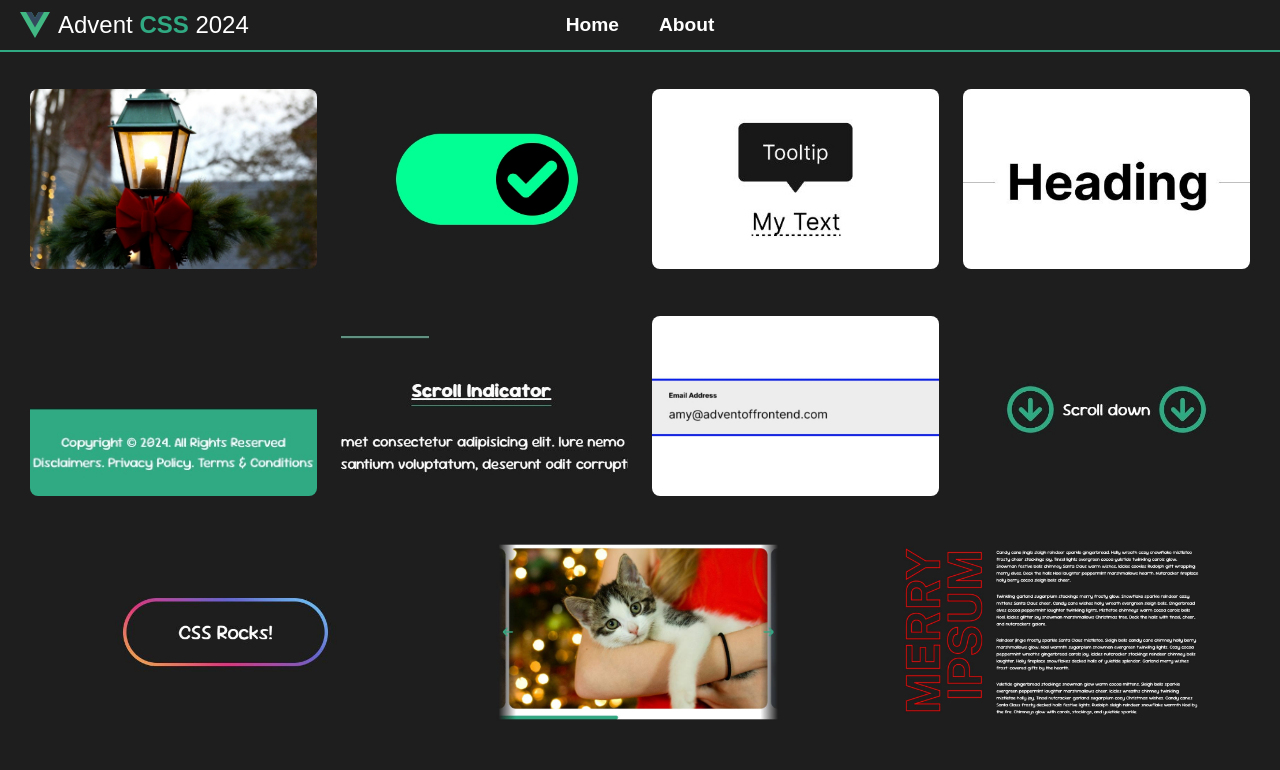
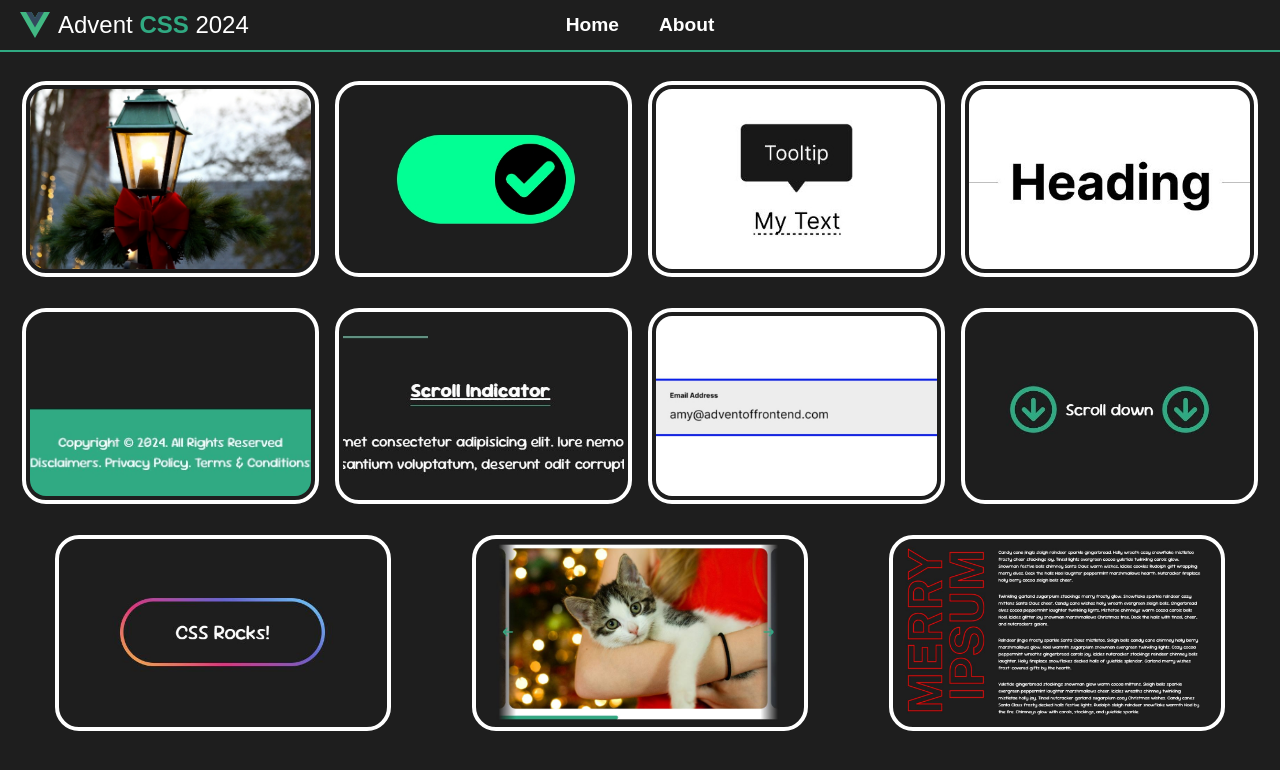
Before and after one commit to Zuhaitz/advent-css-2024, a Vue app: page / in a window 1280 px wide. Shown: the top 770 px of the page. Built offline with nearby package versions, Linux system fonts and the light colour scheme; a web font is replaced by a local one.

Commit message:
better pages link style

```diff
--- a/src/components/PageLink.vue
+++ b/src/components/PageLink.vue
@@ -24,7 +24,10 @@
       height: 240px;
 
       overflow: hidden;
-      border-radius: 0.5rem;
+      border-radius: 1rem;
+      outline: 4px solid white;
+      outline-offset: 4px;
+      transition: outline 0.2s ease-in-out;
 
       img {
         width: 100%;
@@ -38,13 +41,19 @@
         position: absolute;
         bottom: -30%;
         width: 100%;
-        padding: 5px 10px;
+        padding: 8px 15px;
         background-color: rgba(0, 0, 0, 0.5);
 
         transition: all 0.2s ease-in-out;
+
+        white-space: nowrap;
+        overflow: hidden;
+        text-overflow: ellipsis;
       }
 
       &:hover {
+        outline-color: #30aa82;
+
         img {
           transform: scale(1.1);
         }
--- a/src/views/HomeView.vue
+++ b/src/views/HomeView.vue
@@ -16,7 +16,7 @@
       display: grid;
       grid-template-columns: repeat(auto-fit, minmax(320px, 1fr));
       align-items: center;
-      gap: 1.5rem;
+      gap: 1.5rem 2rem;
 
       height: 100%;
       padding: 10px 30px;
```
